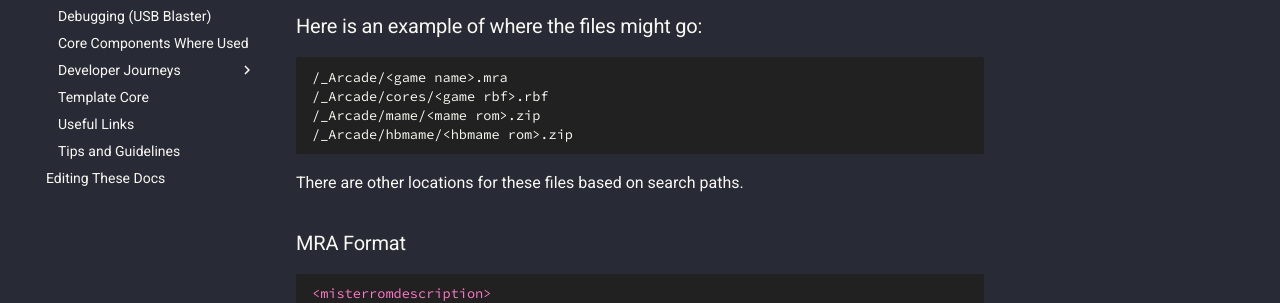
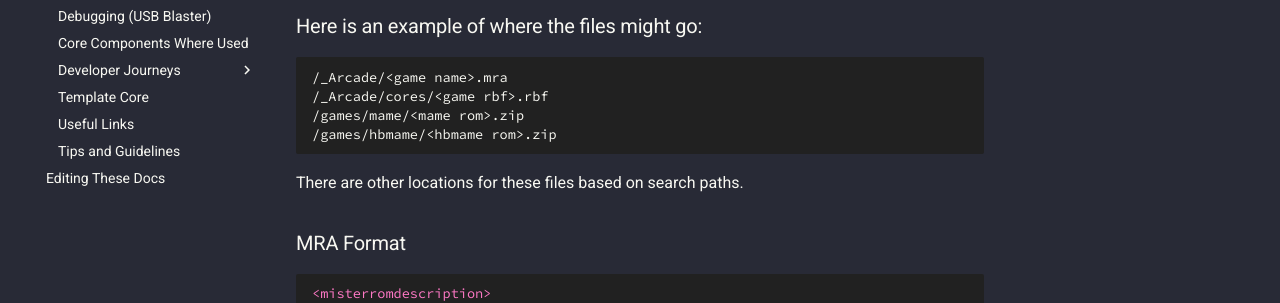
Before and after one commit to MiSTer-devel/MkDocs_MiSTer, an MkDocs documentation site: the page built from docs/developer/mra.md, in a window 1280 px wide and 900 px high. Shown: the part 445-748 px from the top of the window. Built offline with MkDocs 1.6.1 and Material for MkDocs 9.7.7, drawn with Linux system fonts in a browser that asks for light colours; comment, search, counter and statistics services are not loaded.

Commit message:
Update mra.md

````diff
--- a/docs/developer/mra.md
+++ b/docs/developer/mra.md
@@ -8,8 +8,8 @@ Because some arcade boards can change games by just putting in new roms, it made
 ```bash
 /_Arcade/<game name>.mra
 /_Arcade/cores/<game rbf>.rbf
-/_Arcade/mame/<mame rom>.zip
-/_Arcade/hbmame/<hbmame rom>.zip
+/games/mame/<mame rom>.zip
+/games/hbmame/<hbmame rom>.zip
 ```
 There are other locations for these files based on search paths.
 
````
